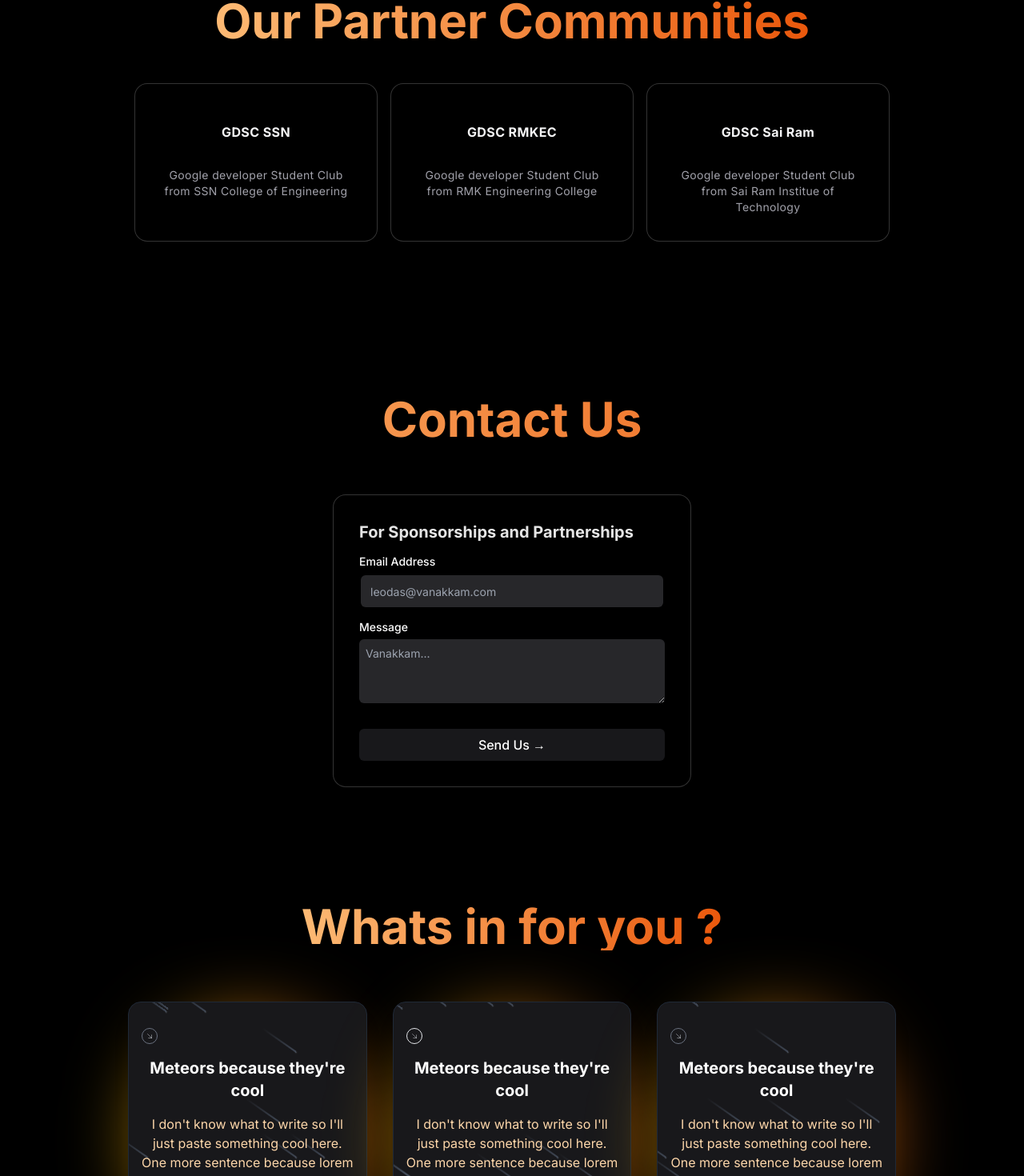
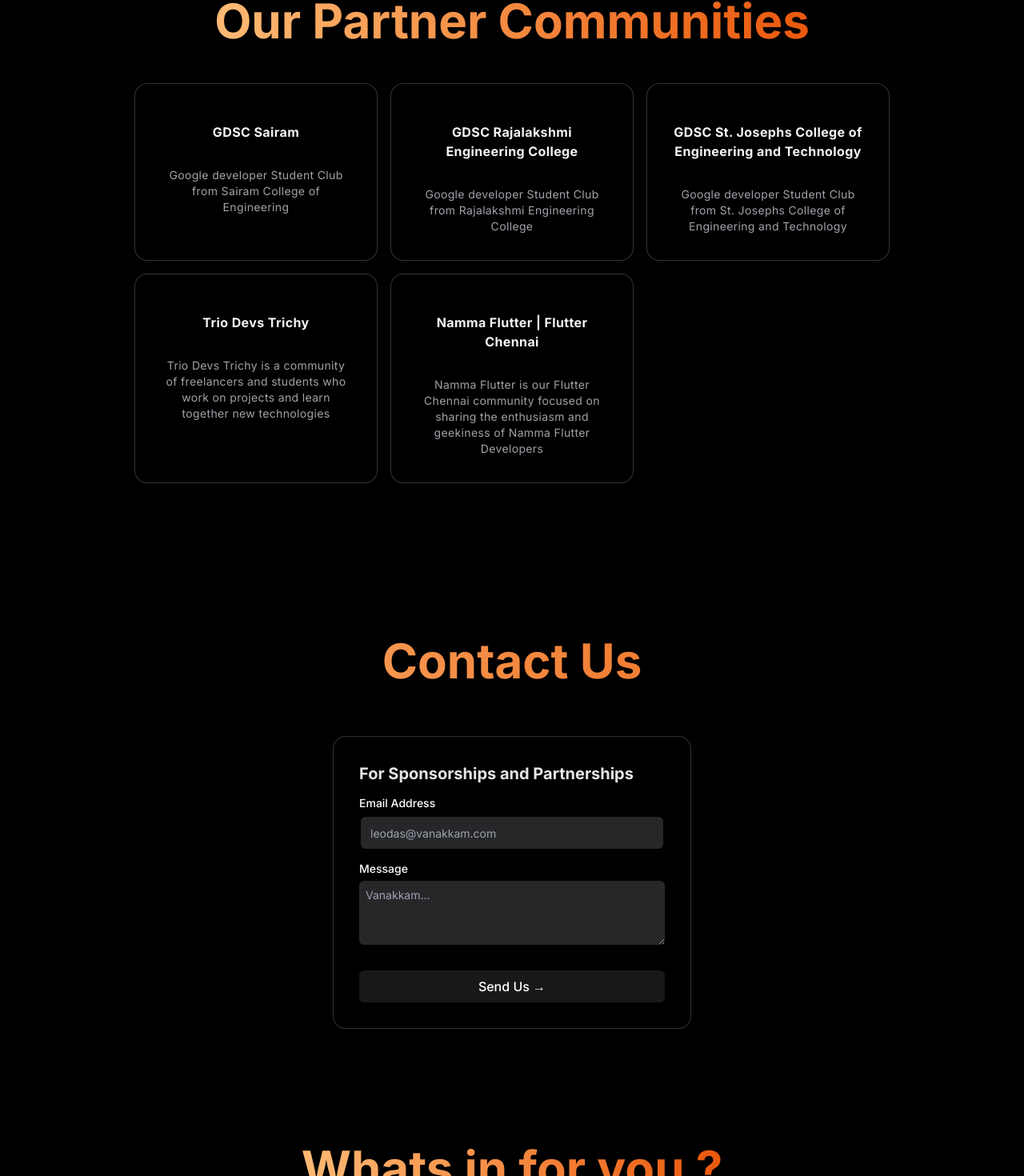
Before and after one commit to CodeSapiens-in/SummerOfCode, a Next.js app: page / in a window 1280 px wide. Shown: the part 1322-2792 px from the top of the page at 80% size. Built offline with nearby package versions, Linux system fonts and the light colour scheme.

Commit message:
stuff that I dont think so

```diff
--- a/app/beams.tsx
+++ b/app/beams.tsx
@@ -5,8 +5,7 @@ import { TypewriterEffectSmooth } from "./typewriter";
 
 import { TextGenerateEffect } from "./text-generate";
 
-const word = `Tamil Nadus first and largest Open Source Event
-`;
+const word = `Tamil Nadus biggest ever Open Source Event`;
 
 
 export function BackgroundBeamsDemo() {
--- a/app/communities.tsx
+++ b/app/communities.tsx
@@ -5,24 +5,35 @@ import { HoverEffect } from "./cardhover";
 const Communities = () => {
  const projects = [
         {
-          title: "GDSC SSN",
+          title: "GDSC Sairam",
           description:
-            "Google developer Student Club from SSN College of Engineering",
-          link: "https://ssn.edu.in",
+            "Google developer Student Club from Sairam College of Engineering",
+          link: "",
         },
         {
-            title: "GDSC RMKEC",
+            title: "GDSC Rajalakshmi Engineering College",
             description:
-              "Google developer Student Club from RMK Engineering College",
-            link: "https://ssn.edu.in",
+              "Google developer Student Club from Rajalakshmi Engineering College",
+            link: "",
         },
           {
-            title: "GDSC Sai Ram",
+            title: "GDSC St. Josephs College of Engineering and Technology",
             description:
-              "Google developer Student Club from Sai Ram Institue of Technology",
-            link: "https://ssn.edu.in",
+              "Google developer Student Club from St. Josephs College of Engineering and Technology",
+            link: "",
           },
-
+          {
+            title: "Trio Devs Trichy",
+            description:
+              "Trio Devs Trichy is a community of freelancers and students who work on projects and learn together new technologies",
+            link: "",
+          },
+          {
+            title: "Namma Flutter | Flutter Chennai",
+            description:
+              "Namma Flutter is our Flutter Chennai community focused on sharing the enthusiasm and geekiness of Namma Flutter Developers",
+            link: "",
+          },
 
       ];
 
--- a/app/meteors.tsx
+++ b/app/meteors.tsx
@@ -47,7 +47,7 @@ export const Meteors = ({
           height: size,
           left: `calc(-50% + ${leftPosition}px)`,
           borderRadius: '9999px',
-          backgroundColor: '#64748b',
+          backgroundColor: '#8B6F64',
           boxShadow: '0 0 0 1px #ffffff10',
           animation: 'meteor linear infinite',
           animationDuration: animationDuration,
@@ -57,7 +57,7 @@ export const Meteors = ({
           <span
             key={"meteor" + idx}
             className={cn(
-              "before:content-[''] before:absolute before:top-1/2 before:transform before:-translate-y-[50%] before:w-[50px] before:h-[1px] before:bg-gradient-to-r before:from-[#64748b] before:to-transparent",
+              "before:content-[''] before:absolute before:top-1/2 before:transform before:-translate-y-[50%] before:w-[50px] before:h-[1px] before:bg-gradient-to-r before:from-[#8b7264] before:to-transparent",
               className
             )}
             style={meteorStyle}
--- a/app/page.tsx
+++ b/app/page.tsx
@@ -7,6 +7,7 @@ import Footer from "./footer";
 import What from "./whatforyou";
 import CommandLine from "./commandline";
 import ElegantComponent from "./test"
+import OutlinedTimeline from "./timeline"
 
 export default function Home() {
   return (<main>
@@ -16,6 +17,7 @@ export default function Home() {
     <Communities />
     <SignupFormDemo />
     <What />
+    <OutlinedTimeline />
     <Footer />
 
   </main>)
--- a/app/text-reveal.tsx
+++ b/app/text-reveal.tsx
@@ -133,7 +133,7 @@ export const TextRevealCardDescription = ({
   className?: string;
 }) => {
   return (
-    <p className={twMerge("text-[#a9a9a9] text-sm", className)}>{children}</p>
+    <div className={twMerge("text-[#a9a9a9] text-sm", className)}>{children}</div>
   );
 };
 
--- /dev/null
+++ b/app/timeline.jsx
@@ -0,0 +1,185 @@
+// "use client"
+// import {
+//   VerticalTimeline,
+//   VerticalTimelineElement,
+// } from "react-vertical-timeline-component";
+// import "react-vertical-timeline-component/style.min.css";
+// import { CgWorkAlt } from "react-icons/cg";
+// import { FaReact } from "react-icons/fa";
+// import { LuGraduationCap } from "react-icons/lu";
+// import React from 'react'
+
+// const Timeline = () => {
+
+//  const experiencesData = [
+//     {
+//       title: `Computer Science`,
+//       location: "Don Bosco Egmore",
+//       description:
+//         "Marks: 94.5% (12th) Class Topper",
+//       icon: React.createElement(LuGraduationCap),
+//       date: "2008-2022",
+//     },
+//     {
+//       title: `Electronics and Communication Engineering`,
+//       location: "RMK Engineering College",
+//       description:
+//         "GPA: 8.83 (First Year) Class Topper",
+//       icon: React.createElement(LuGraduationCap),
+//       date: "2022-2023",
+//     },
+//     {
+//       title: `Electronics and Communication Engineering`,
+//       location: "SSN College of Engineering",
+//       description:
+//         "SSN Coding Club - Software Develpoment Team \n SSN Tech Club - Content Team Member",
+//       icon: React.createElement(LuGraduationCap),
+//       date: "2023-2026",
+//     },
+//     {
+//       title: "Project Developer and Video Creator",
+//       location: "Locofy.ai",
+//       description:
+//         "Responsible for coming up with note worthy project ideas, and developing them using Locofy's Figma plugin and Creating a quick build video explaining the entire process.",
+//       icon: React.createElement(CgWorkAlt),
+//       date: "Oct 2022 - Present",
+//     },
+//     {
+//       title: "News Letter and Social Media Admin",
+//       location: "Inno CareerTech",
+//       description:
+//         "Involved in developing and managing email newsletter Website and Creating content for all Social Media Handles",
+//         icon: React.createElement(CgWorkAlt),
+//       date: "June 2023 - Present",
+//     },
+//     {
+//       title: "Founder",
+//       location: "The Tanglish Press",
+//       description:
+//         "The Tanglish Press is a content driven Edu Tech Startup, focused on bringing FUN back to Learning",
+//         icon: React.createElement(CgWorkAlt),
+//       date: "Nov 2023 - Present",
+//     },
+//     {
+//       title: "Intern",
+//       location: "IIT Madras Research Park",
+//       description:
+//         "Bagged a highly competitive internship from IIT Madras Research Park from Prof. Ashok Jhunjhunwala ( Founder of IITMRP ), developed a Hidden Markov Model for Single Syllable Speech Recognition and developed a VAD ( Voice Activity Detection ) script to accurately detect and perform operations on the incoming live stream of voice data ",
+//         icon: React.createElement(CgWorkAlt),
+//       date: "Feb 2024 - Present",
+//     },
+//     {
+//       title: "Microsoft Learn Student Ambassador",
+//       location: "Microsoft",
+//       description:
+//         " Got Selected to be part of a vibrant community of students and mentors ",
+//         icon: React.createElement(CgWorkAlt),
+//       date: "March 2024 - Present",
+//     },
+//   ]
+
+
+//   return (
+//     <div>
+
+// <VerticalTimeline lineColor="gray">
+//         {
+//             experiencesData.map((exp,index)=>(
+//                 <React.Fragment key={index} >
+//                 <VerticalTimelineElement
+//                 contentStyle={{
+//                     background: "#f3f4f6",
+//                     boxShadow: "none",
+//                     border: "1px solid rgba(0,0,0,0.05)",
+//                     textAlign:"left",
+//                     padding: "1.3rem"
+//                 }}
+//                 date={exp.date}
+//                 icon={exp.icon}
+//                 iconStyle={{
+//                     background: "white",
+//                     fontSize: "1.5rem",
+//                 }}
+//                 contentArrowStyle={{
+//                     borderRight: "0.4rem solid #9ca3af"
+//                 }}
+//                 >
+//                     <h3 className="font-semibold capitalize text-lg">{exp.title}</h3>
+//                     <p className="font-normal !mt-0 text-md">{exp.location}</p>
+//                     <p className="!mt-0 text-sm text-slate-600">{exp.description}</p>
+//                 </VerticalTimelineElement>
+//                 </React.Fragment>
+//             ))
+//         }
+//     </VerticalTimeline>
+
+//     </div>
+//   )
+// }
+
+// export default Timeline
+
+import * as React from 'react';
+import Timeline from '@mui/lab/Timeline';
+import TimelineItem from '@mui/lab/TimelineItem';
+import TimelineSeparator from '@mui/lab/TimelineSeparator';
+import TimelineConnector from '@mui/lab/TimelineConnector';
+import TimelineContent from '@mui/lab/TimelineContent';
+import TimelineDot from '@mui/lab/TimelineDot';
+
+export default function OutlinedTimeline() {
+  return (
+
+    <Timeline position="alternate">
+      <h1 className='mt-8 mb-16 text-transparent bg-clip-text bg-gradient-to-r from-orange-300 to-orange-600 text-center  font-bold text-6xl'>Timeline</h1>
+      <TimelineItem>
+        <TimelineSeparator>
+          <TimelineDot variant="outlined" color="primary" style={{borderColor: "#FF891A"}} />
+          <TimelineConnector />
+        </TimelineSeparator>
+        <TimelineContent style={{color: "#ffffff"}} className="font-bold">Open Source Maintainers Registration Opened - April 1</TimelineContent>
+      </TimelineItem>
+
+      <TimelineItem>
+        <TimelineSeparator>
+          <TimelineDot variant="outlined" color="primary" style={{borderColor: "#ffffff"}}/>
+          <TimelineConnector />
+        </TimelineSeparator>
+        <TimelineContent style={{color: "#FF6A00"}}>Participants Registration Starts - April 7</TimelineContent>
+      </TimelineItem>
+
+      <TimelineItem>
+        <TimelineSeparator>
+          <TimelineDot variant="outlined" color="primary" style={{borderColor: "#FF891A"}} />
+          <TimelineConnector />
+        </TimelineSeparator>
+        <TimelineContent style={{color: "#ffffff"}} className="font-bold">Finalising Maintainers - April 24</TimelineContent>
+      </TimelineItem>
+
+      <TimelineItem>
+        <TimelineSeparator>
+          <TimelineDot variant="outlined" color="primary" style={{borderColor: "#ffffff"}}/>
+          <TimelineConnector />
+        </TimelineSeparator>
+        <TimelineContent style={{color: "#FF6A00"}}>Summer of Code begins - May 1</TimelineContent>
+      </TimelineItem>
+
+      <TimelineItem>
+        <TimelineSeparator>
+          <TimelineDot variant="outlined" color="primary" style={{borderColor: "#FF891A"}} />
+          <TimelineConnector />
+        </TimelineSeparator>
+        <TimelineContent style={{color: "#ffffff"}} className="font-bold">Final 1 Week ( Ready to Conclusion ) - July 1</TimelineContent>
+      </TimelineItem>
+
+      <TimelineItem>
+        <TimelineSeparator>
+          <TimelineDot variant="outlined" color="primary" style={{borderColor: "#ffffff"}}/>
+          <TimelineConnector />
+        </TimelineSeparator>
+        <TimelineContent style={{color: "#FF6A00"}}>Top participants are rewarded - July 8</TimelineContent>
+      </TimelineItem>
+    </Timeline>
+
+  );
+}
--- a/app/whatforyou.tsx
+++ b/app/whatforyou.tsx
@@ -30,18 +30,14 @@ const What = () => {
           </div>
 
           <h1 className="font-bold text-xl text-white mb-4 relative z-50">
-            Meteors because they&apos;re cool
+            Skill Enhancement
           </h1>
 
-          <p className="font-normal text-base text-orange-200 mb-4 relative z-50">
-            I don&apos;t know what to write so I&apos;ll just paste something
-            cool here. One more sentence because lorem ipsum is just
-            unacceptable. Won&apos;t ChatGPT the shit out of this.
+          <p className="font-normal text-base text-orange-200 mb-4 relative z-50  text-justify">
+          Gain valuable experience and skills through workshops, mentorship, and hands-on open source development. These opportunities will not only enhance your technical abilities but also enrich your understanding of collaborative software development practices
           </p>
 
-          <button className="border px-4 py-1 rounded-lg    hover:bg-white hover:text-black transition-opacity transition-opacity transition:all border-gray-500 text-gray-300">
-            Explore
-          </button>
+
 
           {/* Meaty part - Meteor effect */}
           <Meteors number={20} />
@@ -71,18 +67,14 @@ const What = () => {
           </div>
 
           <h1 className="font-bold text-xl text-white mb-4 relative z-50">
-            Meteors because they&apos;re cool
+          Incentives and Recognition
           </h1>
 
-          <p className="font-normal text-base text-orange-200 mb-4 relative z-50">
-            I don&apos;t know what to write so I&apos;ll just paste something
-            cool here. One more sentence because lorem ipsum is just
-            unacceptable. Won&apos;t ChatGPT the shit out of this.
+          <p className="font-normal text-base text-orange-200 mb-4 relative z-50 justify-start text-justify">
+          Earn certificates of participation, compete for prize money, and receive exclusive goodies. Your contributions will be acknowledged and rewarded, motivating you to excel and make a meaningful impact within the open source community.
           </p>
 
-          <button className="border px-4 py-1 rounded-lg    hover:bg-white hover:text-black transition-opacity transition-opacity transition:all  border-gray-500 text-gray-300">
-            Explore
-          </button>
+
 
           {/* Meaty part - Meteor effect */}
           <Meteors number={20} />
@@ -112,18 +104,14 @@ const What = () => {
           </div>
 
           <h1 className="font-bold text-xl text-white mb-4 relative z-50">
-            Meteors because they&apos;re cool
+          Networking and Support
           </h1>
 
-          <p className="font-normal text-base text-orange-200 mb-4 relative z-50">
-            I don&apos;t know what to write so I&apos;ll just paste something
-            cool here. One more sentence because lorem ipsum is just
-            unacceptable. Won&apos;t ChatGPT the shit out of this.
+          <p className="font-normal text-base text-orange-200 mb-4 relative z-50  text-justify">
+          Connect with like-minded individuals, industry experts, and community partners. Engage in networking opportunities, receive guidance from mentors, and build lasting relationships that can propel your career and personal development forward.
           </p>
 
-          <button className="border px-4 py-1 rounded-lg   hover:bg-white hover:text-black transition-opacity   border-gray-500 text-gray-300">
-            Explore
-          </button>
+
 
           {/* Meaty part - Meteor effect */}
           <Meteors number={20} />
```
Also changed, not shown: package.json (+14 -3 lines), 1 other file (tests, documents, lock files or other folders).
